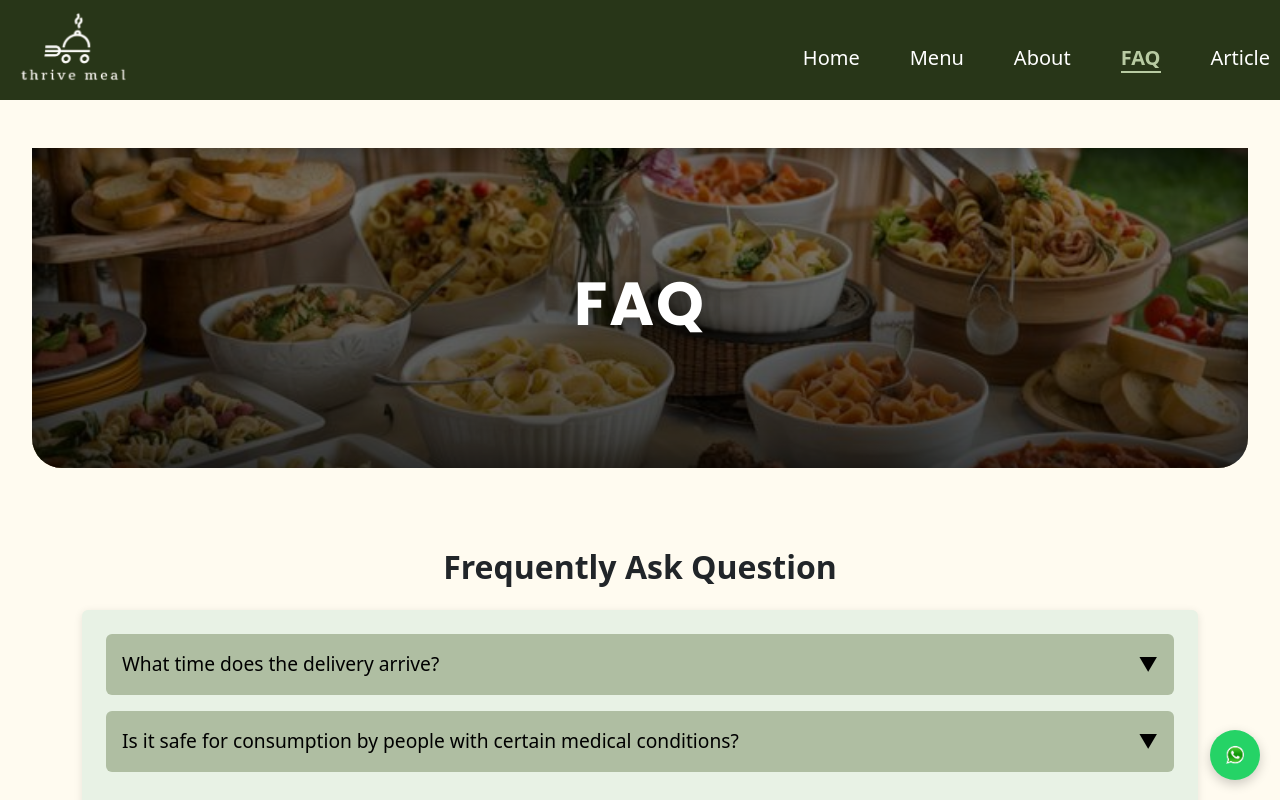
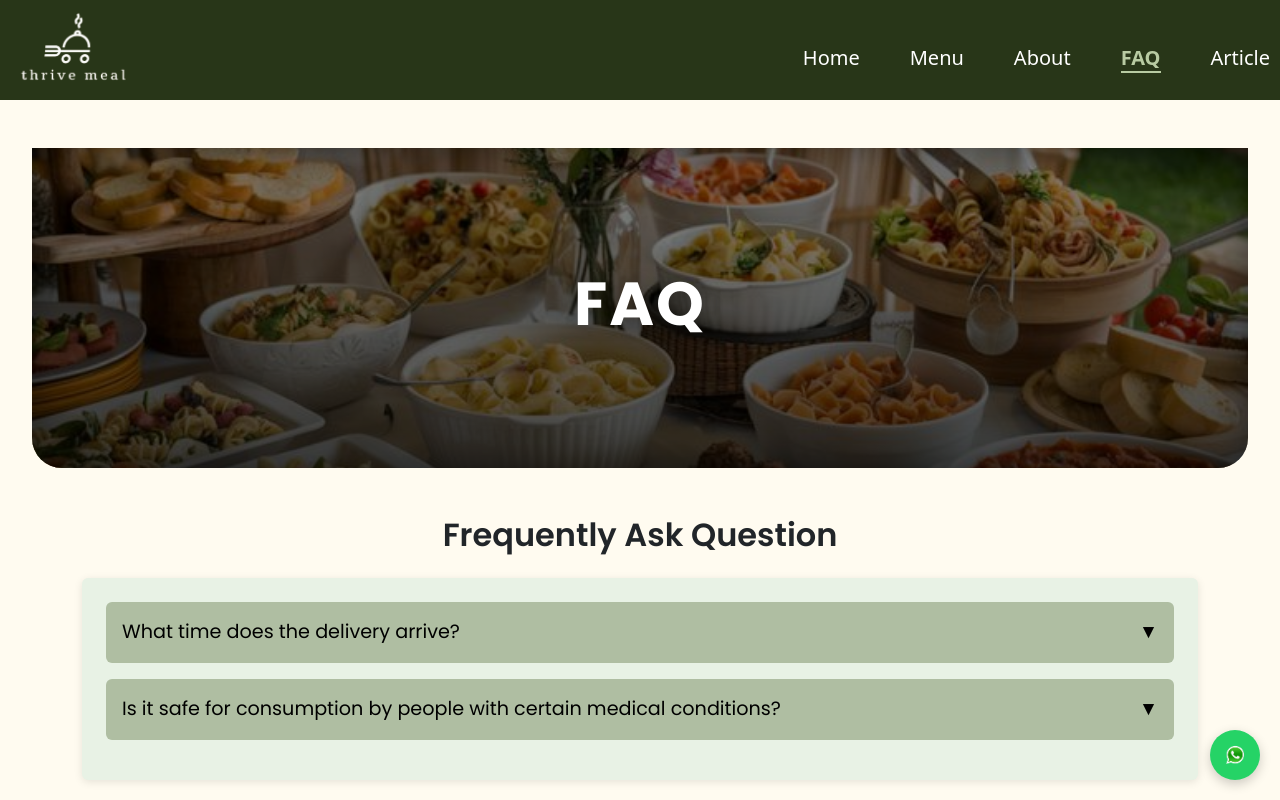
Before and after one commit to VanessaSimanta/Thrive-Meal, a React (Create React App) app in the folder frontend/: page /faq in a window 1280 px wide. Shown: the top 800 px of the page. Built offline with nearby package versions, Linux system fonts and the light colour scheme; no server answers.

Commit message:
Update FaqPage.js

```diff
--- a/frontend/src/public/component/FaqPage.js
+++ b/frontend/src/public/component/FaqPage.js
@@ -22,16 +22,12 @@ function FaqPage() {
   };
 
   return (
-    <div style={{ backgroundColor: "#fffbf0", minHeight: "100vh" }}>
-      {/* Banner Section */}
-      <div className="menu-page">
+    <div className="menu-page">
       <div className="menu-banner">
         <div className="menu-banner-overlay">
           <h1 className="menu-title">FAQ</h1>
         </div>
       </div>
-      </div>
-
       {/* FAQ Section */}
       <section className="container py-5">
         <h2 className="text-center fw-semibold mb-4">Frequently Ask Question</h2>
```
